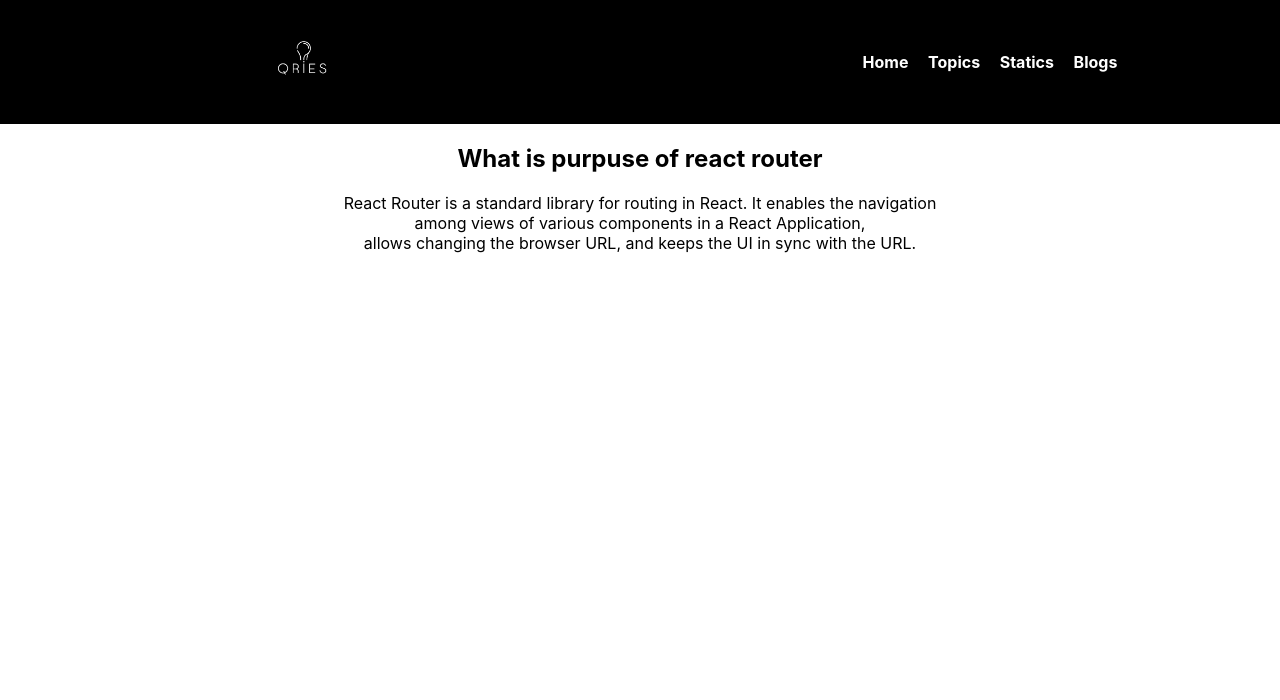
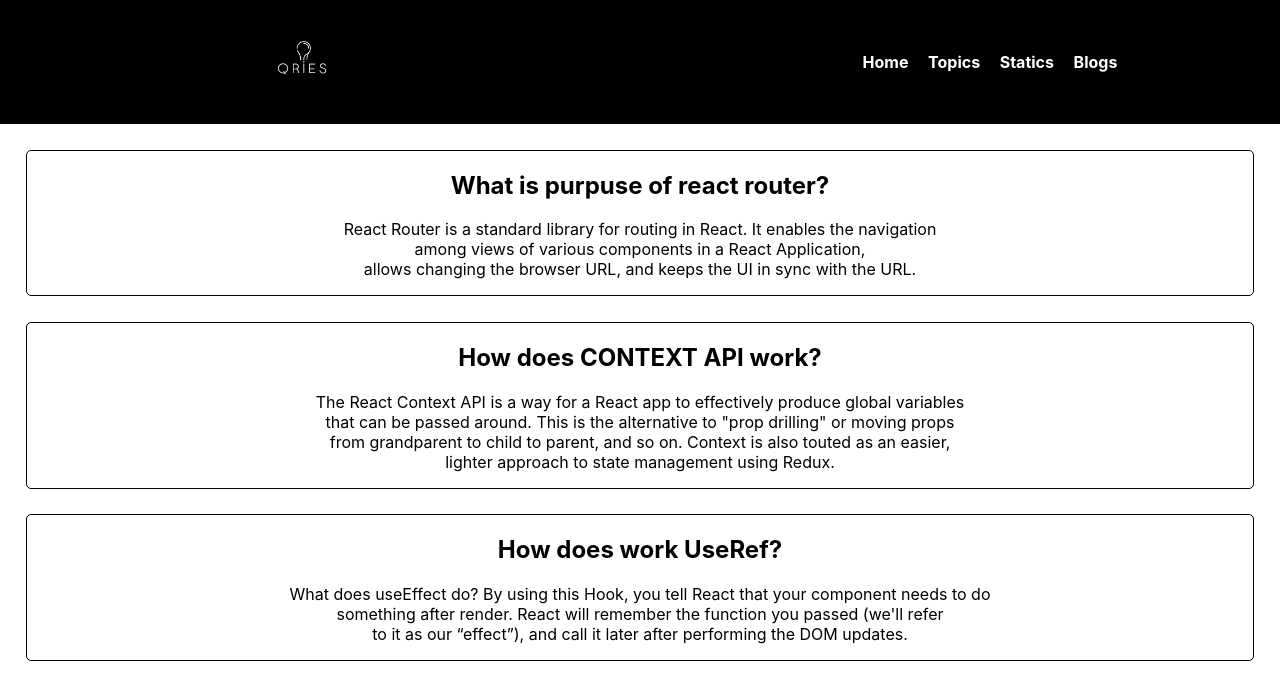
Before and after one commit to Mr-Rahman786/Quates-pr, a React (Create React App) app: page /blogs in a window 1280 px wide. Shown: the top 700 px of the page. Built offline with nearby package versions, Linux system fonts and the light colour scheme.

Commit message:
added style and question start that

```diff
--- a/src/App.js
+++ b/src/App.js
@@ -6,6 +6,7 @@ import Home from './Components/Home/Home';
 import Statics from './Components/Statics/Statics';
 import Blog from './Components/Blog/Blog';
 import DefoultHome from './Components/DefoultHome/DefoultHome';
+import Quiestion from './Components/Quiestions/Quiestion';
 
 function App() {
   const router = createBrowserRouter([
@@ -29,6 +30,11 @@ function App() {
         {
           path: '/blogs',
           element:<Blog></Blog>
+        },
+        {
+          path: '/question/:questionId',
+          loader:({params})=>fetch(`https://openapi.programming-hero.com/api/quiz/${params.questionId}`),
+          element:<Quiestion></Quiestion>
         }
       ]
     }
--- a/src/Components/Blog/Blog.css
+++ b/src/Components/Blog/Blog.css
@@ -0,0 +1,5 @@
+.blog-content{
+    border: 1px solid rgb(9, 2, 2);
+    margin: 2%;
+    border-radius: 5px;
+}
--- a/src/Components/Blog/Blog.js
+++ b/src/Components/Blog/Blog.js
@@ -1,13 +1,26 @@
 import React from 'react';
-
+import './Blog.css'
 const Blog = () => {
     return (
         <div>
-            <div>
-                <h2>What is purpuse of react router</h2>
+            <div className='blog-content'>
+                <h2>What is purpuse of react router?</h2>
                 <p>React Router is a standard library for routing in React. It enables the navigation <br />
                     among views of various components in a React Application,<br />
                     allows changing the browser URL, and keeps the UI in sync with the URL.</p>
+            </div>
+            <div className='blog-content'>
+                <h2>How does CONTEXT API work?</h2>
+                <p>The React Context API is a way for a React app to effectively produce global variables <br />
+                    that can be passed around. This is the alternative to "prop drilling" or moving props <br />
+                    from grandparent to child to parent, and so on. Context is also touted as an easier, <br />
+                    lighter approach to state management using Redux.</p>
+            </div>
+            <div className='blog-content'>
+                <h2>How does work UseRef?</h2>
+                <p>What does useEffect do? By using this Hook, you tell React that your component needs to do <br />
+                    something after render. React will remember the function you passed (we'll refer <br />
+                    to it as our “effect”), and call it later after performing the DOM updates.</p>
             </div>
         </div>
     );
--- a/src/Components/Home/Home.js
+++ b/src/Components/Home/Home.js
@@ -4,7 +4,7 @@ import Quizes from '../Quizes/Quizes';
 import './Home.css'
 const Home = () => {
     const quizes = useLoaderData();
-    console.log(quizes)
+    // console.log(quizes)
     return (
         <div className='home-container'>
             <div className='quizes-main-container'>
--- /dev/null
+++ b/src/Components/Quiestions/Quiestion.js
@@ -0,0 +1,19 @@
+import React from 'react';
+import { useLoaderData } from 'react-router-dom';
+import SingleQuestion from '../SingleQuestion/SingleQuestion';
+
+const Quiestion = () => {
+    const questions=useLoaderData()
+    return (
+        <div>
+            {
+                questions.data.questions.map(ques => <SingleQuestion
+                    key={ques.id}
+                    ques={ques}
+                ></SingleQuestion>)
+            }
+        </div>
+    );
+};
+
+export default Quiestion;
--- a/src/Components/Quizes/Quizes.js
+++ b/src/Components/Quizes/Quizes.js
@@ -1,7 +1,9 @@
 import React from 'react';
+import { Link } from 'react-router-dom';
 import './Quizes.css'
 const Quizes = ({ quiz }) => {
-    const { name, logo } = quiz;
+    const { id, name, logo } = quiz;
+    // console.log(id)
     return (
         <div className='quizes-container'>
             <img src={logo} alt="" />
@@ -10,7 +12,8 @@ const Quizes = ({ quiz }) => {
                     <h4>{ name}</h4>
                 </div>
                 <div>
-                    <button className='btn-start'>Start Practice</button>
+                    {/* <button className=''>Start Practice</button> */}
+                    <Link to={`/question/${id}`}>Start Practice</Link>
                 </div>
             </div>
         </div>
--- /dev/null
+++ b/src/Components/SingleQuestion/SingleQuestion.js
@@ -0,0 +1,29 @@
+import React from 'react';
+import './Singlequestion.css'
+const SingleQuestion = ({ ques }) => {
+    console.log(ques)
+    const { id, question, correctAnswer,options } = ques;
+    return (
+        <div >
+            <div className='question-main'>
+                <h4>{question}</h4>
+                <div className='option-more'>
+                <div className='question-option'>
+                    <p>{ options[0]}</p>
+                </div>
+                <div className='question-option'>
+                    <p>{ options[1]}</p>
+                </div>
+                <div className='question-option'>
+                    <p>{ options[2]}</p>
+                </div>
+                <div className='question-option'>
+                    <p>{ options[3]}</p>
+                </div>
+                </div>
+            </div>
+        </div>
+    );
+};
+
+export default SingleQuestion;
--- /dev/null
+++ b/src/Components/SingleQuestion/Singlequestion.css
@@ -0,0 +1,33 @@
+.question-main{
+    background-color: rgb(213, 213, 213);
+    border-radius: 10px;
+    padding: 10px;
+    top: 5%;
+    width: 70%;
+    margin-top: 10px;
+
+}
+.option-more{
+    display: grid;
+    grid-template-columns: repeat(2,1fr);
+    gap: 10px;
+    width: 100%;
+    margin-top: 5%;
+}
+.question-option p{
+    background-color: black;
+    color: aqua;
+    margin: 5%;
+    border: 1px solid rgb(255, 250, 250);
+    padding: 8px 25px;
+    border-radius: 7px;
+}
+@media screen and (max-width:376px) {
+    .option-more{
+        grid-template-columns: repeat(1,1fr);
+        width: 100%;
+    }
+    .question-main{
+        width: 100%;
+    }
+}
```
Also changed, not shown: src/Components/Quiestions/Quiestion.css (added).
